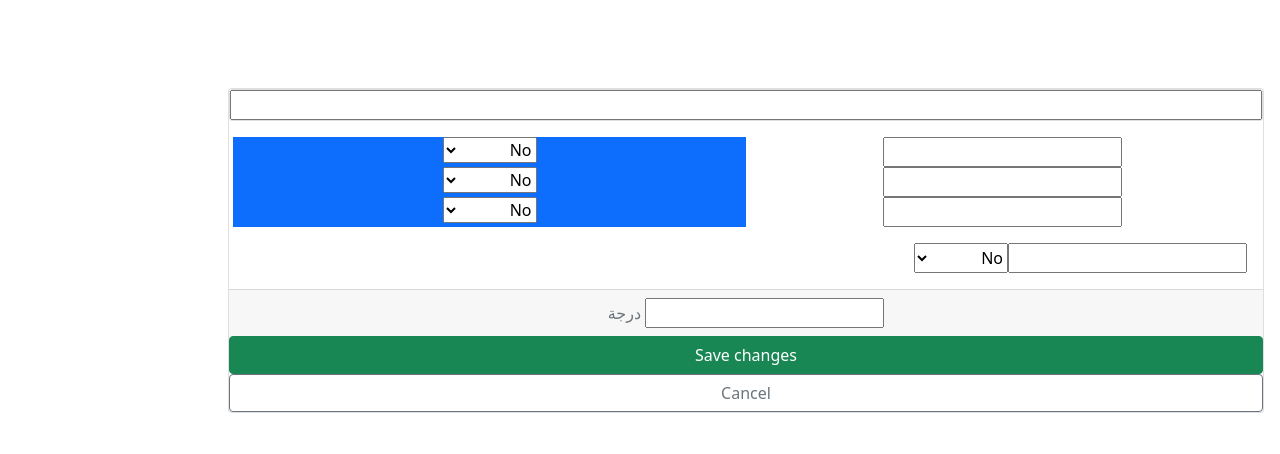
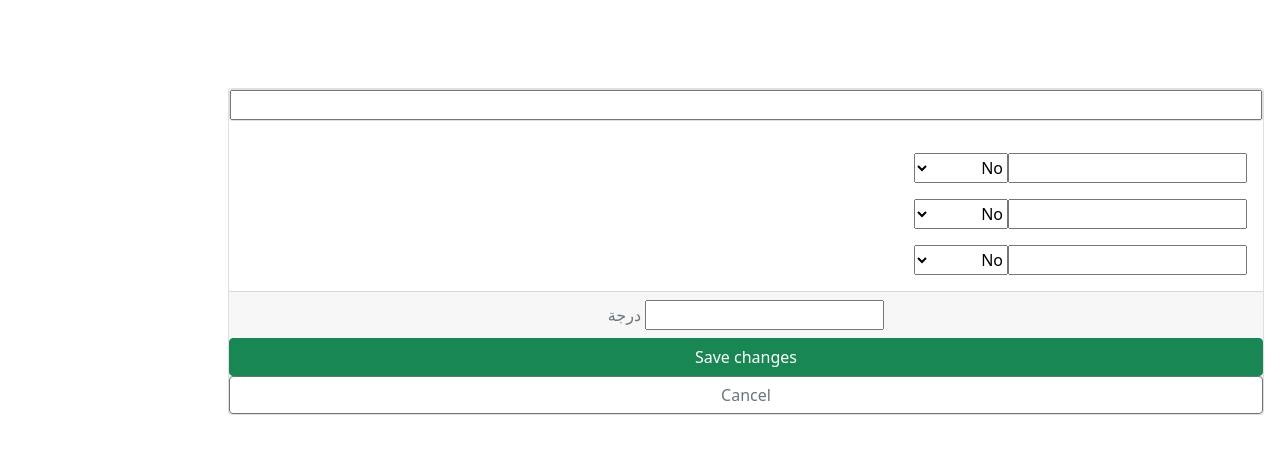
Before and after one commit to zinon-software/minasa, a Django app: template templates/teacher/edit_questions.html in a window 1280 px wide. Shown: the part 56-510 px from the top of the page. Run offline with Django 3.2, Linux system fonts and the light colour scheme; the template is opened without the code that fills it: values that come from a table or form of the project are taken from there, others are empty; tables that the repository leaves empty hold one stand-in row (values such as "Sample post"); some libraries are stand-ins or nearby versions.

Commit message:
update edit_question   html 210

```diff
--- a/templates/teacher/edit_questions.html
+++ b/templates/teacher/edit_questions.html
@@ -18,21 +18,25 @@
                   {{form.trueAndfalse}}
                 </div>
               {% elif questions.question_type == 'A' %}
-                  <div class="row row-cols-2">
-                    <div class="col">{{form.answer_1}}</div>
-                    <div class="col text-white bg-primary">{{form.choice_1}}</div>
-                    <div class="col">{{form.answer_2}}</div>
-                    <div class="col text-white bg-primary">{{form.choice_2}}</div>
-                    <div class="col">{{form.answer_3}}</div>
-                    <div class="col text-white bg-primary">{{form.choice_3}}</div>
-                  </div>
-              {% endif %}
                 <div class="d-flex text-muted pt-3">
                     <div class="d-flex justify-content-between">
                       <strong class="text-gray-dark">{{form.answer_1}}</strong>
                       {{form.choice_1}}
                     </div>
                 </div>
+                <div class="d-flex text-muted pt-3">
+                    <div class="d-flex justify-content-between">
+                      <strong class="text-gray-dark">{{form.answer_2}}</strong>
+                      {{form.choice_2}}
+                    </div>
+                </div>
+                <div class="d-flex text-muted pt-3">
+                    <div class="d-flex justify-content-between">
+                      <strong class="text-gray-dark">{{form.answer_3}}</strong>
+                      {{form.choice_3}}
+                    </div>
+                </div>
+              {% endif %}
               </div>
               <div class="card-footer text-muted">
                 {{form.grades}} درجة
```
